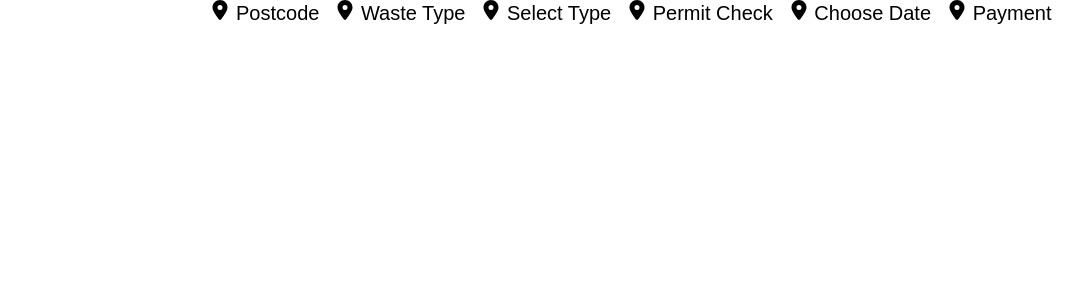
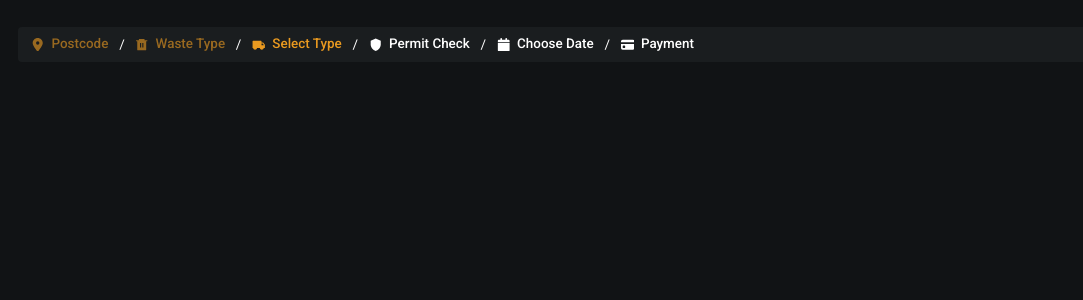
Before and after one commit to kay698/skip-hire-demo, a React (Create React App) app: page / in a window 1280 px wide. Shown: the top 300 px of the page, without its empty margins (9-1092 px from the left). Built offline with nearby package versions, Linux system fonts and the light colour scheme.

Commit message:
Feat: Bread crumb completed

```diff
--- a/src/App.tsx
+++ b/src/App.tsx
@@ -3,7 +3,7 @@ import DisposalFlow from "./Pages/DisposalFlow/disposalFlow";
 
 function App() {
   return (
-    <div className="App">
+    <div className="app">
       <DisposalFlow />
     </div>
   );
--- a/src/Components/Box/box.styles.ts
+++ b/src/Components/Box/box.styles.ts
@@ -20,7 +20,7 @@ interface FlexProps {
 export const Flex = styled.div<FlexProps>`
   display: flex;
   flex: ${({ flex }) => flex ?? ""};
-  justify-content: ${({ justifyContent = "center" }) => justifyContent};
+  justify-content: ${({ justifyContent = "flex-start" }) => justifyContent};
   align-items: ${({ alignItems = "center" }) => alignItems};
   flex-wrap: ${({ flexWrap = "wrap" }) => flexWrap};
   flex-direction: ${({ flexDir = "row" }) => flexDir};
--- a/src/Components/BreadCrumbs/breadCrumbs.styles.ts
+++ b/src/Components/BreadCrumbs/breadCrumbs.styles.ts
@@ -1,4 +1,42 @@
 import styled from "styled-components";
 import { Flex } from "../Box/box.styles";
 
-export const BreadCrumbsWrap = styled(Flex)``;
+export const BreadCrumbsWrap = styled(Flex)`
+  padding: 0.7rem 1rem;
+  border-radius: 0.3rem;
+  background-color: #1a1d1f;
+  gap: 0.8rem;
+
+  .completed-crumb {
+    color: #ea9a209c;
+  }
+
+  .active-crumb {
+    color: #ea9a20;
+
+    .breadcrumb-icon {
+      display: block;
+    }
+  }
+
+  @media (max-width: 1024px) {
+    gap: 0.4rem;
+    padding: 0.7rem;
+
+    .breadcrumb-item {
+      .breadcrumb-icon {
+        display: none;
+      }
+    }
+
+    .active-crumb {
+      .breadcrumb-label {
+        display: none;
+      }
+
+      .breadcrumb-icon {
+        display: block;
+      }
+    }
+  }
+`;
--- a/src/Components/BreadCrumbs/breadCrumbs.tsx
+++ b/src/Components/BreadCrumbs/breadCrumbs.tsx
@@ -1,34 +1,52 @@
-import React, { ReactElement, SVGProps } from "react";
+import React from "react";
+import { IconType } from "react-icons";
+import { BreadCrumbsWrap } from "./breadCrumbs.styles";
 import { Flex } from "../Box/box.styles";
-import { BreadCrumbsWrap } from "./breadCrumbs.styles";
+import { RiArrowRightWideFill } from "react-icons/ri";
 
 interface BreadcrumbItem {
   label: string;
-  icon?: ReactElement<SVGProps<SVGSVGElement>>;
+  icon?: IconType;
 }
 
 interface BreadcrumbsProps {
   breadcrumbs: BreadcrumbItem[];
-  activeIndex?: number;
+  activeIndex: number;
 }
 
-const BreadCrumbs: React.FC<BreadcrumbsProps> = ({
-  breadcrumbs,
-  activeIndex,
-}) => {
+const BreadCrumbs = ({ breadcrumbs, activeIndex }: BreadcrumbsProps) => {
+  const ArrowIcon = RiArrowRightWideFill as React.ComponentType<{
+    className?: string;
+  }>;
+
   return (
     <BreadCrumbsWrap>
-      {breadcrumbs.map((item, idx) => (
-        <p
-          key={idx}
-          className={`breadcrumbs__item  ${
-            activeIndex === idx && "breadcrumbs__item__active"
-          }`}
-        >
-          {item.icon} {item.label}
-        </p>
-      ))}
+      {breadcrumbs.map((item, idx) => {
+        const Icon = item.icon as React.ComponentType<{ className?: string }>;
+
+        return (
+          <>
+            <Flex
+              key={idx}
+              className={`breadcrumb-item ${
+                activeIndex > idx
+                  ? "completed-crumb"
+                  : activeIndex === idx
+                  ? "active-crumb"
+                  : ""
+              }`}
+              width="max-content"
+              gap=".5rem"
+            >
+              {Icon && <Icon className="breadcrumb-icon" />}
+              <span className="breadcrumb-label">{item.label}</span>
+            </Flex>
+            {idx < breadcrumbs.length - 1 && "/"}
+          </>
+        );
+      })}
     </BreadCrumbsWrap>
   );
 };
+
 export default BreadCrumbs;
--- a/src/Pages/DisposalFlow/disposalFlow.styles.ts
+++ b/src/Pages/DisposalFlow/disposalFlow.styles.ts
@@ -1,4 +1,10 @@
 import styled from "styled-components";
 import { Flex } from "../../Components/Box/box.styles";
 
-export const DisposalFlowWrap = styled(Flex)``;
+export const DisposalFlowWrap = styled(Flex)`
+  padding: 2rem;
+
+  @media (max-width: 1024px) {
+    padding: 1rem;
+  }
+`;
--- a/src/Pages/DisposalFlow/disposalFlow.tsx
+++ b/src/Pages/DisposalFlow/disposalFlow.tsx
@@ -1,19 +1,22 @@
-import React, { ReactElement, SVGProps, useState } from "react";
-import { Flex } from "../../Components/Box/box.styles";
+import React, { useState } from "react";
 import { DisposalFlowWrap } from "./disposalFlow.styles";
 import BreadCrumbs from "../../Components/BreadCrumbs/breadCrumbs";
 import { FaLocationDot } from "react-icons/fa6";
+import { RiDeleteBin6Fill, RiTruckFill } from "react-icons/ri";
+import { MdShield } from "react-icons/md";
+import { BsFillCreditCardFill } from "react-icons/bs";
+import { FaCalendar } from "react-icons/fa6";
 
 const DisposalFlow = () => {
   const [activeIndex] = useState(2);
 
   const breadCrumbsList = [
-    { label: "Postcode", icon: <FaLocationDot /> },
-    { label: "Waste Type", icon: <FaLocationDot /> },
-    { label: "Select Type", icon: <FaLocationDot /> },
-    { label: "Permit Check", icon: <FaLocationDot /> },
-    { label: "Choose Date", icon: <FaLocationDot /> },
-    { label: "Payment", icon: <FaLocationDot /> },
+    { label: "Postcode", icon: FaLocationDot },
+    { label: "Waste Type", icon: RiDeleteBin6Fill },
+    { label: "Select Type", icon: RiTruckFill },
+    { label: "Permit Check", icon: MdShield },
+    { label: "Choose Date", icon: FaCalendar },
+    { label: "Payment", icon: BsFillCreditCardFill },
   ];
 
   return (
@@ -22,4 +25,5 @@ const DisposalFlow = () => {
     </DisposalFlowWrap>
   );
 };
+
 export default DisposalFlow;
--- a/src/styles/index.css
+++ b/src/styles/index.css
@@ -4,17 +4,19 @@
 
 html {
   scroll-behavior: smooth;
+  background-color: #111315;
+  font-size: 1.05vw;
 }
 
 * {
   box-sizing: border-box;
   padding: 0;
   margin: 0;
-  font-family: "LexendRegular", sans-serif;
+  font-family: "Roboto", sans-serif;
 }
 
+
 body {
-  font-family:'Roboto', 'Oxygen', 'Ubuntu', 'Cantarell', 'Fira Sans', 'Droid Sans', 'Helvetica Neue', sans-serif;
   -webkit-font-smoothing: antialiased;
   -moz-osx-font-smoothing: grayscale;
   -webkit-text-size-adjust: none;
@@ -22,6 +24,7 @@ body {
   height: 100%;
   overflow: hidden;
   box-sizing: border-box;
+  color: #fff;
 }
 
 /* Scrollbar styles */
@@ -44,42 +47,47 @@ input[type="number"] {
 }
 
 /* Text styles */
-h1 {
-  color: var(--blackPrimary);
-  font-size: clamp(1.5rem, 4vw, 3rem);  /* Dynamic scaling */
+h1{
+  font-size: 2.25rem;
   font-weight: 500;
   line-height: 2.75rem;
   letter-spacing: -0.045rem;
-  font-family: "LexendSemiBold", sans-serif;
+
 }
 
-h2 {
-  color: var(--blackPrimary);
+
+h2{
   text-align: center;
-  font-size: clamp(1.25rem, 3.5vw, 2.25rem);  /* Dynamic scaling */
+  font-size: 1.875rem;
   font-weight: 600;
   line-height: 2.375rem;
-  font-family: "LexendBold", sans-serif;
+
 }
 
-p, ::placeholder {
-  color: var(--darkGrayPrimary);
+p{
   text-align: center;
-  font-size: clamp(0.875rem, 2.5vw, 1.25rem);  /* Dynamic scaling */
+  font-size: 1rem;
   font-weight: 400;
   line-height: 1.5rem;
 }
 
-span, small {
-  color: var(--blackSecondary);
+
+
+span,small{
   font-weight: 500;
   line-height: 1.25rem;
-  font-size: clamp(0.875rem, 2vw, 1.125rem);  /* Dynamic scaling */
+  font-size: 1rem;
 }
 
 /* Image and video styling */
-img, video {
+img {
   width: 100%;
   height: 100%;
   object-fit: cover;
 }
+
+@media (max-width: 1050px) {
+  html{
+    font-size: 2.8vw;
+  }
+}
```
Also changed, not shown: src/Pages/DisposalFlow/Screens/skipSelectScreen.tsx (+7 -0 lines).
